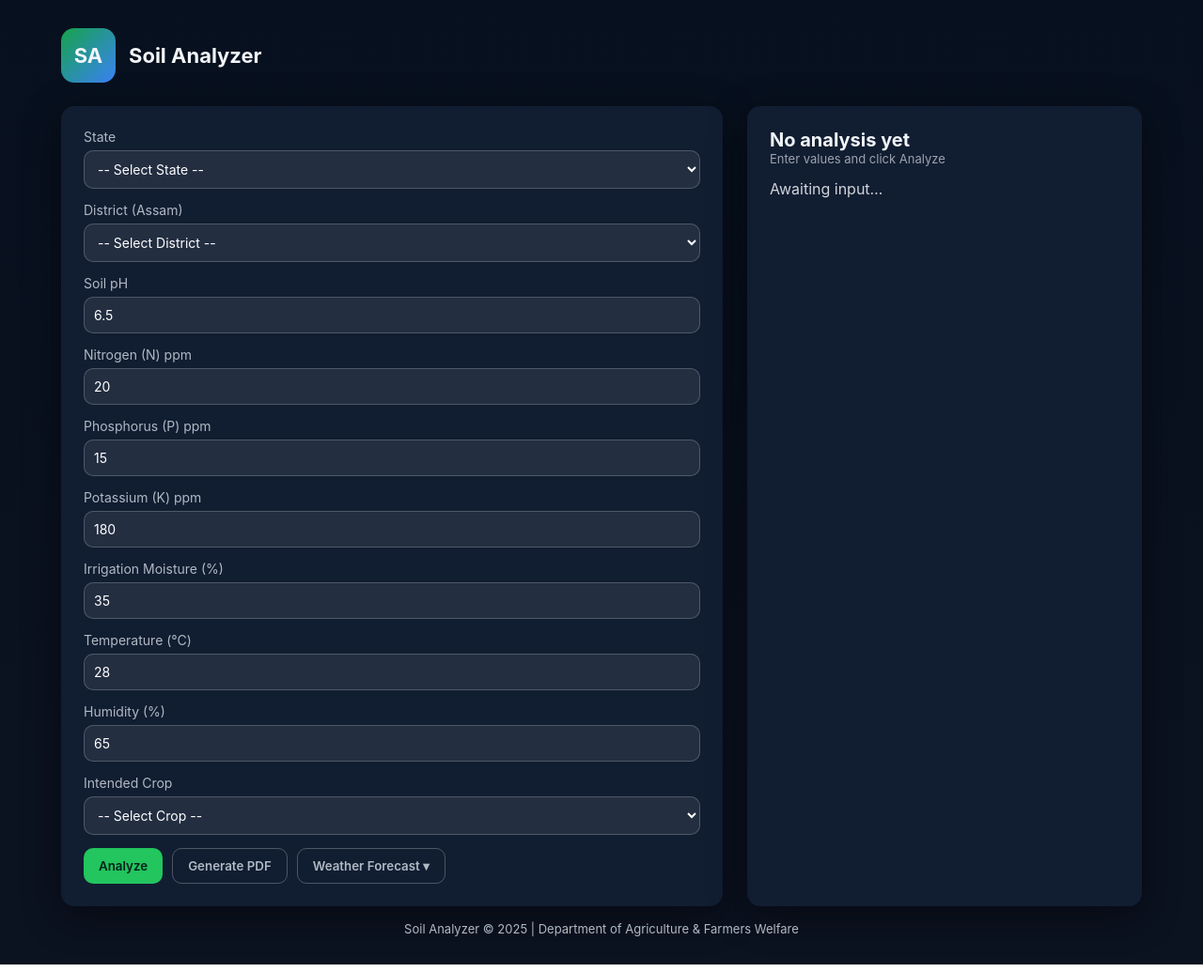
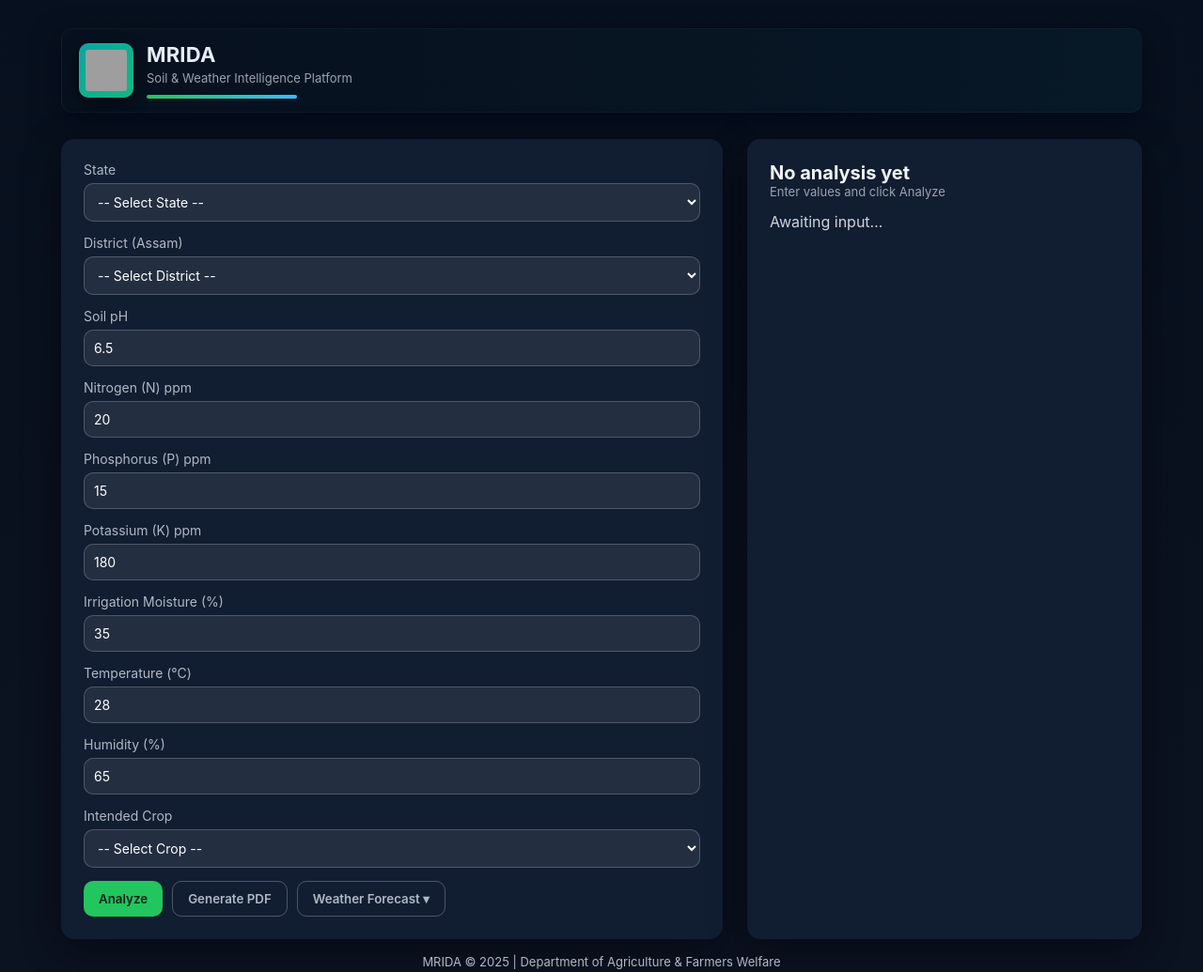
Before and after one commit to thatah78/soil-analyzer, a plain HTML site: page index.html in a window 1280 px wide. Shown: the whole page at 94% size. Drawn offline with nearby package versions, Linux system fonts and the light colour scheme; grey boxes are pictures that could not be loaded.

Commit message:
Update index.html

```diff
--- a/index.html
+++ b/index.html
@@ -3,7 +3,7 @@
 <head>
 <meta charset="utf-8" />
 <meta name="viewport" content="width=device-width,initial-scale=1" />
-<title>Soil Analyzer — Enhanced</title>
+<title>MRIDA — Soil & Weather Intelligence Platform</title>
 
 <style>
 :root {
@@ -27,15 +27,52 @@ body {
 }
 .container { width: 100%; max-width: 1150px; }
 
-/* Header */
-header { display:flex; align-items:center; gap:14px; margin-bottom:25px; }
-.logo {
-  width:58px; height:58px; border-radius:14px;
-  background: linear-gradient(135deg,#16a34a,#3b82f6);
-  display:flex; align-items:center; justify-content:center;
-  font-weight:700; font-size:22px;
+/* ===== MRIDA Header ===== */
+.app-header {
+  display: flex;
+  align-items: center;
+  gap: 14px;
+  padding: 14px 18px;
+  border-radius: 12px;
+  background: linear-gradient(90deg, #07101e 0%, #071826 100%);
+  box-shadow: 0 10px 30px rgba(2, 6, 23, 0.6);
+  border: 1px solid rgba(255, 255, 255, 0.03);
+  margin-bottom: 28px;
 }
-h1 { margin: 0; font-size:22px; }
+.logo-img {
+  width: 58px;
+  height: 58px;
+  object-fit: cover;
+  border-radius: 10px;
+  padding: 6px;
+  background: linear-gradient(135deg, #0ea5a0, #10b981);
+  box-shadow: 0 6px 18px rgba(0, 0, 0, 0.45);
+  border: 1px solid rgba(255, 255, 255, 0.03);
+}
+.header-title {
+  display: flex;
+  flex-direction: column;
+}
+.header-title h1 {
+  margin: 0;
+  font-size: 22px;
+  letter-spacing: 0.2px;
+  color: #e6eef6;
+}
+.header-title p {
+  margin: 0;
+  margin-top: 4px;
+  font-size: 13px;
+  color: #9ca3af;
+}
+.header-accent {
+  height: 4px;
+  width: 160px;
+  margin-top: 10px;
+  border-radius: 6px;
+  background: linear-gradient(90deg, #22c55e, #38bdf8);
+}
+/* ===== End MRIDA Header ===== */
 
 /* Grid */
 .grid { display:grid; grid-template-columns: 1fr 420px; gap:26px; }
@@ -184,9 +221,14 @@ footer { text-align:center; margin-top:16px; color:var(--muted); font-size:13px;
 <body>
 
 <div class="container">
-  <header>
-    <div class="logo">SA</div>
-    <h1>Soil Analyzer</h1>
+  <!-- MRIDA header -->
+  <header class="app-header" role="banner" aria-label="MRIDA header">
+    <img src="mrida_logo.png" alt="MRIDA logo" class="logo-img" />
+    <div class="header-title">
+      <h1>MRIDA</h1>
+      <p>Soil &amp; Weather Intelligence Platform</p>
+      <div class="header-accent"></div>
+    </div>
   </header>
 
   <main class="grid">
@@ -244,7 +286,7 @@ footer { text-align:center; margin-top:16px; color:var(--muted); font-size:13px;
     </aside>
   </main>
 
-  <footer>Soil Analyzer © 2025 | Department of Agriculture & Farmers Welfare</footer>
+  <footer>MRIDA © 2025 | Department of Agriculture & Farmers Welfare</footer>
 </div>
 
 <!-- Modal -->
@@ -767,14 +809,14 @@ function downloadPDF() {
   }
 
   doc.setFontSize(9);
-  doc.text('Generated by Soil Analyzer © 2025 | Department of Agriculture & Farmers Welfare', 105, 287, { align: 'center' });
+  doc.text('Generated by MRIDA © 2025 | Department of Agriculture & Farmers Welfare', 105, 287, { align: 'center' });
 
   const safeCrop = v.crop.replace(/[^\w\-]/g, "_");
   const safeState = v.state.replace(/[^\w\-]/g, "_") || 'Unknown';
   doc.save(`Soil_Report_${safeCrop}_${safeState}.pdf`);
 }
 
-/* -------------------- Wire buttons ---------------- */
+/* -------------------- Wire buttons -------------------- */
 document.getElementById('analyzeBtn').addEventListener('click', analyze);
 document.getElementById('downloadBtn').addEventListener('click', downloadPDF);
 
```
